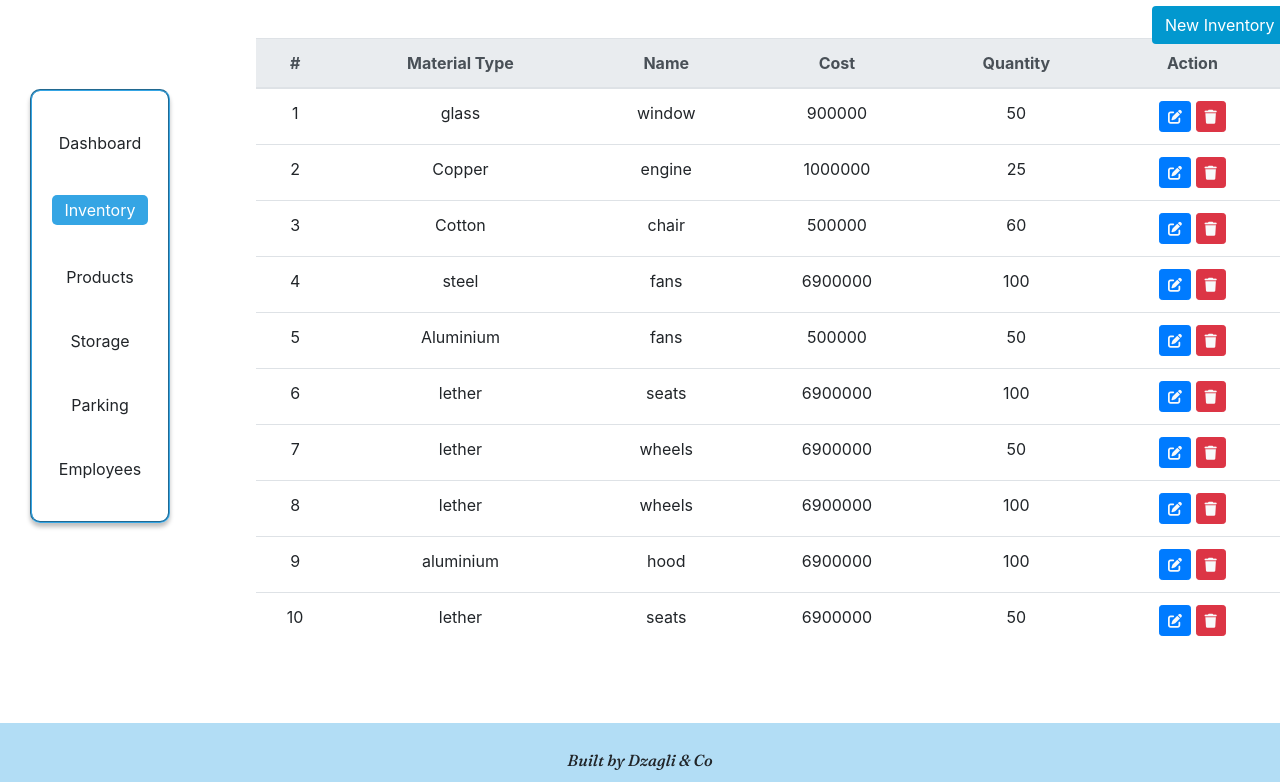
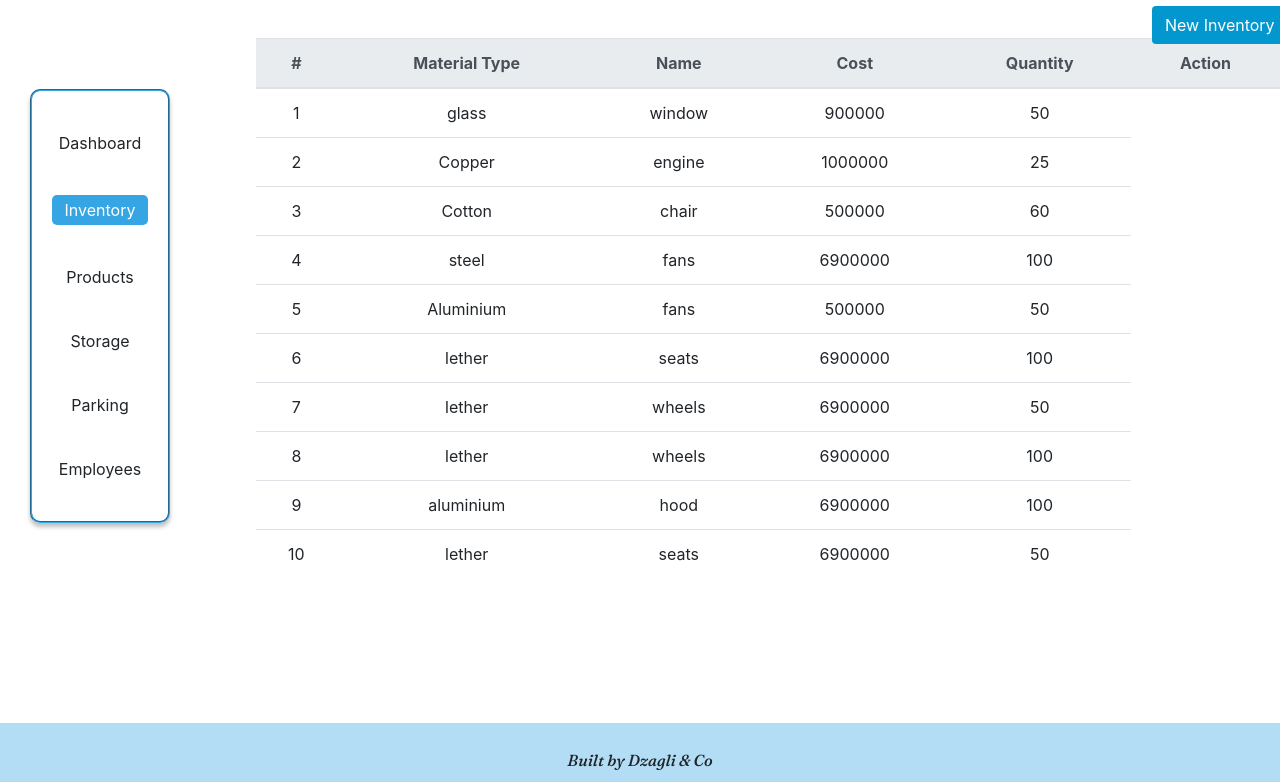
Before and after one commit to nana-kwasi-boadi/web-tech-gpjct, a PHP site: page /inventory.php in a window 1280 px wide. Shown: the part 72-854 px from the top of the page. Run offline with PHP 8.4, Linux system fonts and the light colour scheme; data comes from the database, SQL or seed files in the repository; some libraries are stand-ins or nearby versions.

Commit message:
some changes

```diff
--- a/inventory.php
+++ b/inventory.php
@@ -79,19 +79,6 @@
         <td style="text-align:center;" scope="row"><?php echo $row['partName']?> </td>
         <td style="text-align:center;" scope="row"><?php echo $row['cost']?> </td>
         <td style="text-align:center;" scope="row"><?php echo $row['quantity']?> </td>
-        <td style="text-align:center;" scope="row">
-        <?php
-            echo ('<button class="btn btn-sm btn-primary text-light edit" data-toggle="modal" class="update_btn" data-target="#update_employee"
-            onclick= \'location.href="UpdateInventory.php?uid=' . $row["lotID"] . '&materialType='.
-            $row['materialType'].'&partName='.$row['partName'].'&cost='.$row['cost'].
-            '&quantity='.$row['quantity'].' &table=parts&attr=lotID&page=inventory.php"\'>
-            <i class="fa-solid fa-pen-to-square"></i></button>');
-            ?>
-            <?php
-            echo('<button class="btn btn-sm btn-danger text-light delete" data-toggle="modal" data-target="#del_employee"><i class="fa-solid fa-trash" onclick= \'location.href="delete_proc.php?uid=' . $row["lotID"] .
-            '&table=parts&attr=lotID&page=inventory.php"\'></i></button>');
-            ?>
-            </td>
     </tr>
 
   <?php } ?>
```
